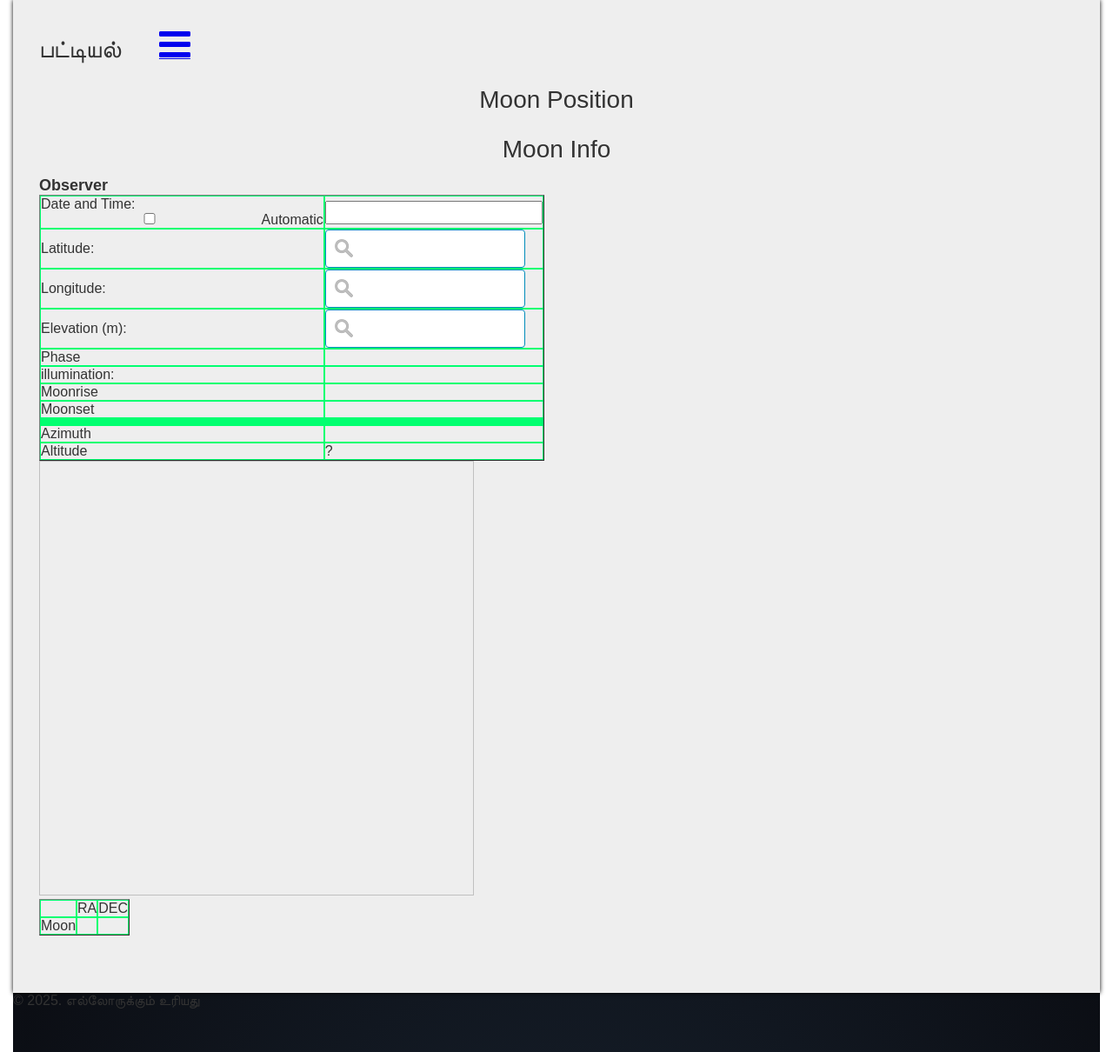
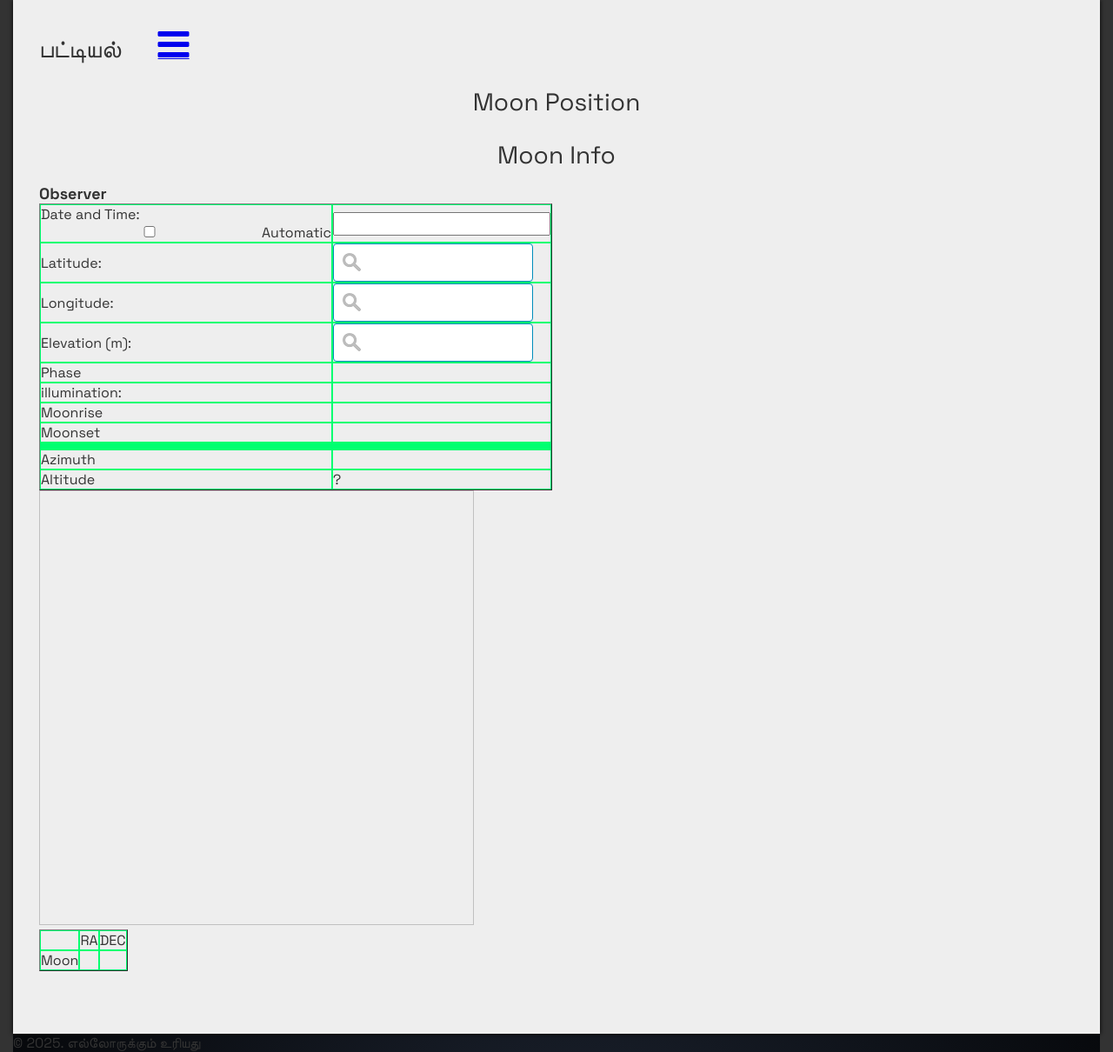
Before and after one commit to codeforweb/tamilislam, a Jekyll site: the page built from pages/moonpos.html, in a window 1280 px wide. Shown: the whole page at 87% size. Built offline with Jekyll 4.4.1, drawn with Linux system fonts in a browser that asks for light colours; some web fonts are replaced.

Commit message:
space font

```diff
--- a/pages/moonpos.html
+++ b/pages/moonpos.html
@@ -4,10 +4,12 @@ layout: default
 ---
 	<style>
 		/*  @import url("https://fonts.googleapis.com/css2?family=Atkinson+Hyperlegible&family=Roboto&display=swap");*/
-		 @import url("https://fonts.googleapis.com/css2?family=Inclusive+Sans:ital@0;1&display=swap");
-		body, tr, form { font-family: "Inclusive Sans", sans-serif; font-size: 16px;  margin: 0; padding: 0}
+/*		 @import url("https://fonts.googleapis.com/css2?family=Inclusive+Sans:ital@0;1&display=swap");*/
+         @import url('https://fonts.googleapis.com/css2?family=Space+Grotesk:wght@300..700&display=swap');
+		body, tr, form { font-family: "Space Grotesk", sans-serif; font-size: 16px;  margin: 0; padding: 0}
         body {
-            background: radial-gradient(ellipse at bottom, #1b2735 0%, #090a0f 100%);
+/*            background: radial-gradient(ellipse at bottom, #1b2735 0%, #090a0f 100%);*/
+            background-image: radial-gradient(ellipse at center, #1c2330 0%, #000 100%);
         }
 		input {width:250px; font-size: 20px;}
 		.caption {font-size: 20px; color: #d95722; text-align: center; width: 10em;}
```
